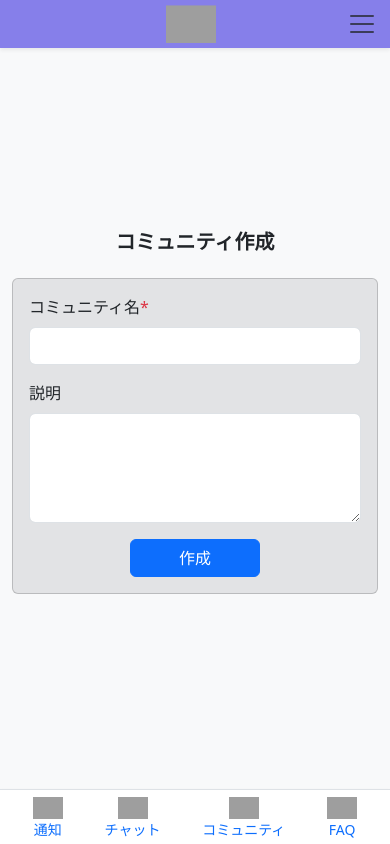
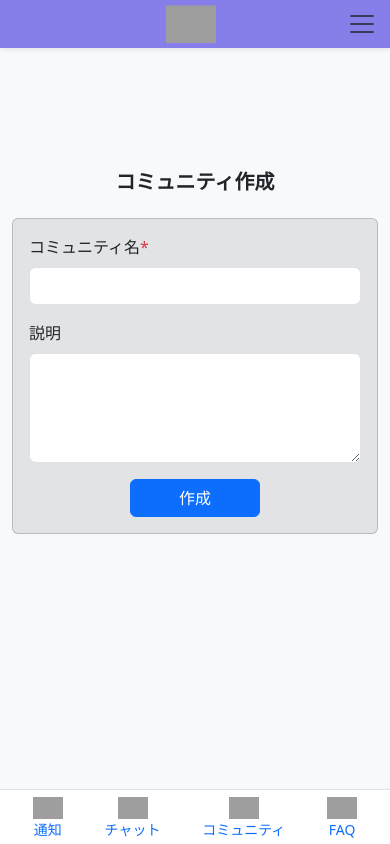
Before and after one commit to asahi703/koko, a PHP site: page /communitycreate.html in a window 390 px wide. Run offline with PHP 8.4, Linux system fonts and the light colour scheme; grey boxes are pictures that could not be loaded.

Commit message:
communitycreate修正

```diff
--- a/jikkennba/contents/communitycreate/communitycreate.html
+++ b/jikkennba/contents/communitycreate/communitycreate.html
@@ -10,14 +10,13 @@
     <link href="https://cdn.jsdelivr.net/npm/bootstrap@5.3.0/dist/css/bootstrap.min.css" rel="stylesheet"
           integrity="sha384-9ndCyUaIbzAi2FUVXJi0CjmCapSmO7SnpJef0486qhLnuZ2cdeRhO02iuK6FUUVM" crossorigin="anonymous">
     <link rel="stylesheet" href="stylecommunitycreate.css">
-<body class="bg-light" style="padding-top: 80px;">
+<body class="bg-light">
   <!--モバイル時ヘッダー-->
   <header class="d-flex d-md-none w-100 navbar navbar-expand-md align-items-center py-4 fixed-top shadow-sm">
     <nav class="container d-flex justify-content-between">
       <!-- ブランドロゴとタイトル -->
       <a class="navbar-brand d-flex align-items-center position-absolute top-50 start-50 translate-middle" href="#">
-        <img src="../../img/headerImg/logo.png" style="width: 50px" class="hd-img d-inline-block align-top img-fluid"
-          alt="">
+        <img src="../../img/headerImg/logo.png" class="hd-img d-inline-block align-top img-fluid logo-img" alt="">
         <h1 class="title ms-2 fs-md-3 mb-0"></h1>
       </a>
       <!-- ハンバーガーを右端に配置（スマホ表示） -->
@@ -57,10 +56,8 @@
     <nav class="container d-flex flex-column flex-md-row justify-content-between align-items-center-md">
       <!-- ブランドロゴとタイトル -->
       <a class="navbar-brand d-flex align-items-center" href="#">
-        <img src="../../img/headerImg/logo.png" style="width: 50px" class="hd-img d-inline-block align-top img-fluid"
-          alt="">
-        <img src="../../img/headerImg/account.png" style="width: 50px"
-          class="hd-img d-inline-block align-top img-fluid ms-4" alt="">
+        <img src="../../img/headerImg/logo.png" class="hd-img d-inline-block align-top img-fluid logo-img" alt="">
+        <img src="../../img/headerImg/account.png" class="hd-img d-inline-block align-top img-fluid ms-4 account-img" alt="">
       </a>
       <!-- メニュー -->
       <div class="d-flex flex-row fs-5">
@@ -80,8 +77,7 @@
   <div class="container-fluid">
     <div class="row">
       <!-- サイドバー（PCのみ表示） -->
-      <nav class="col-2 col-md-2 col-lg-2 d-none d-md-flex flex-column align-items-center sidebar p-0"
-        style="top: 75px; left: 0; height: 100vh; background-color: #867FEA; position: fixed;">
+      <nav class="col-2 col-md-2 col-lg-2 d-none d-md-flex flex-column align-items-center sidebar p-0 sidebar-fixed">
         <ul class="nav flex-column sidebar-content w-100">
           <li class="nav-item mb-4 text-center">
             <a class="nav-link p-0 d-flex flex-column align-items-center text-white hover-bg-dark" href="#"
@@ -145,11 +141,11 @@
       </nav>
 
       <!-- メインコンテンツ -->
-      <main class="col-md-9 offset-md-2" style="padding-top: 150px;">
+      <main class="col-md-9 offset-md-2 main-content-community">
         <div class="text-center mb-4">
           <h2 class="fs-5 fw-bold">コミュニティ作成</h2>
         </div>
-        <div class="card bg-secondary-subtle mx-auto w-100" style="max-width: 800px;">
+        <div class="card bg-secondary-subtle mx-auto w-100 card-community-create">
           <div class="card-body">
             <form>
               <div class="mb-3">
--- a/jikkennba/contents/communitycreate/stylecommunitycreate.css
+++ b/jikkennba/contents/communitycreate/stylecommunitycreate.css
@@ -63,3 +63,37 @@ header {
 .input-group .form-control:focus {
   box-shadow: none;
 }
+
+body.bg-light {
+    padding-top: 80px;
+}
+.logo-img {
+    width: 50px;
+}
+.account-img {
+    width: 50px;
+}
+.sidebar-fixed {
+    top: 75px;
+    left: 0;
+    height: 100vh;
+    background-color: #867FEA;
+    position: fixed;
+}
+.main-content-community {
+    padding-top: 150px;
+}
+.card-community-create {
+    max-width: 800px;
+}
+@media (max-width: 900px) {
+    .main-content-community {
+        padding-top: 90px;
+    }
+    .card-community-create {
+        max-width: 98vw;
+        width: 98vw;
+        margin-left: auto;
+        margin-right: auto;
+    }
+}
```
